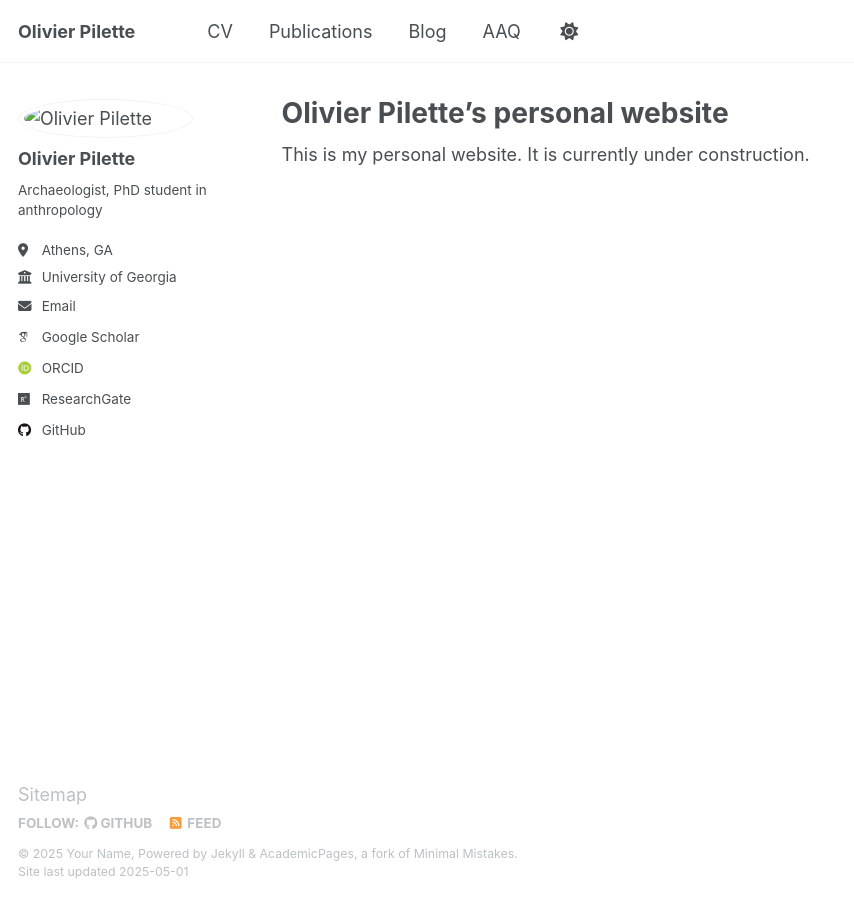
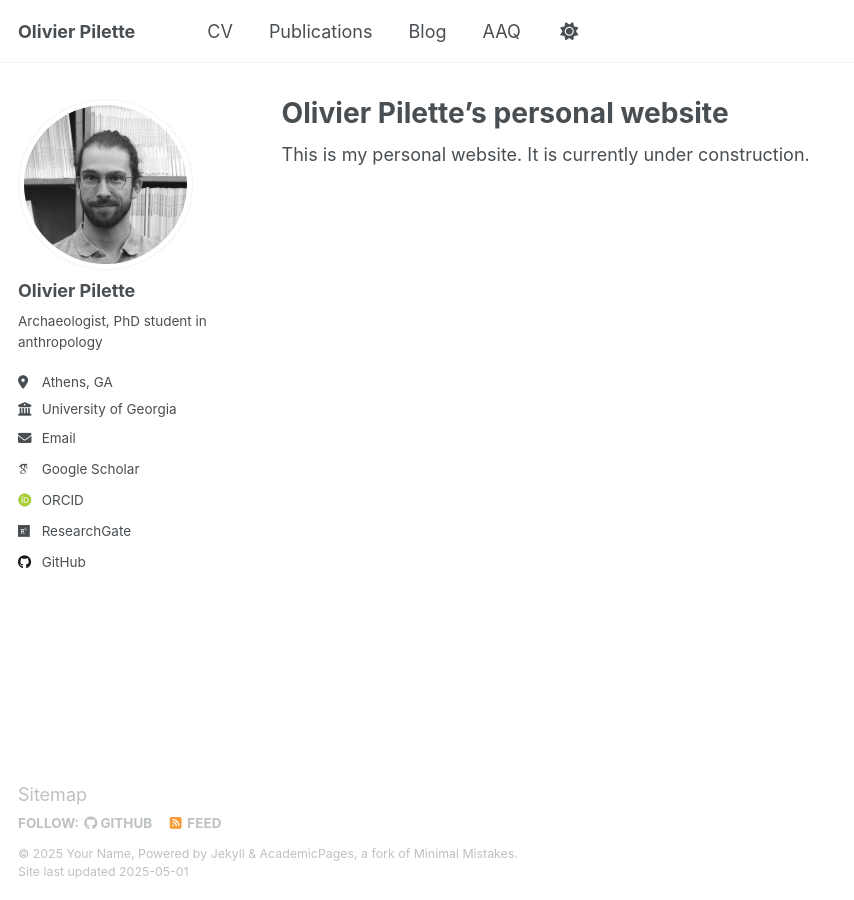
Before and after one commit to opilette/opilette.github.io, a Jekyll site: the page built from _pages/about.md, in a window 1280 px wide. Shown: the whole page, without its empty margins (0-854 px from the left). Built offline with Jekyll 4.4.1, drawn with Linux system fonts in a browser that asks for light colours; some web fonts are replaced.

Commit message:
Update _config.yml

```diff
--- a/_config.yml
+++ b/_config.yml
@@ -22,7 +22,7 @@ repository               : "opilette/opilette.github.io"
 #               Additional customization can be done by editing /_includes/author-profile.html
 author:
   # Biographic information
-  avatar           : "/images/profile3.png"
+  avatar           : "profile3.png"
   name             : "Olivier Pilette"
   pronouns         : # example: "she/her"
   bio              : "Archaeologist, PhD student in anthropology"
```
